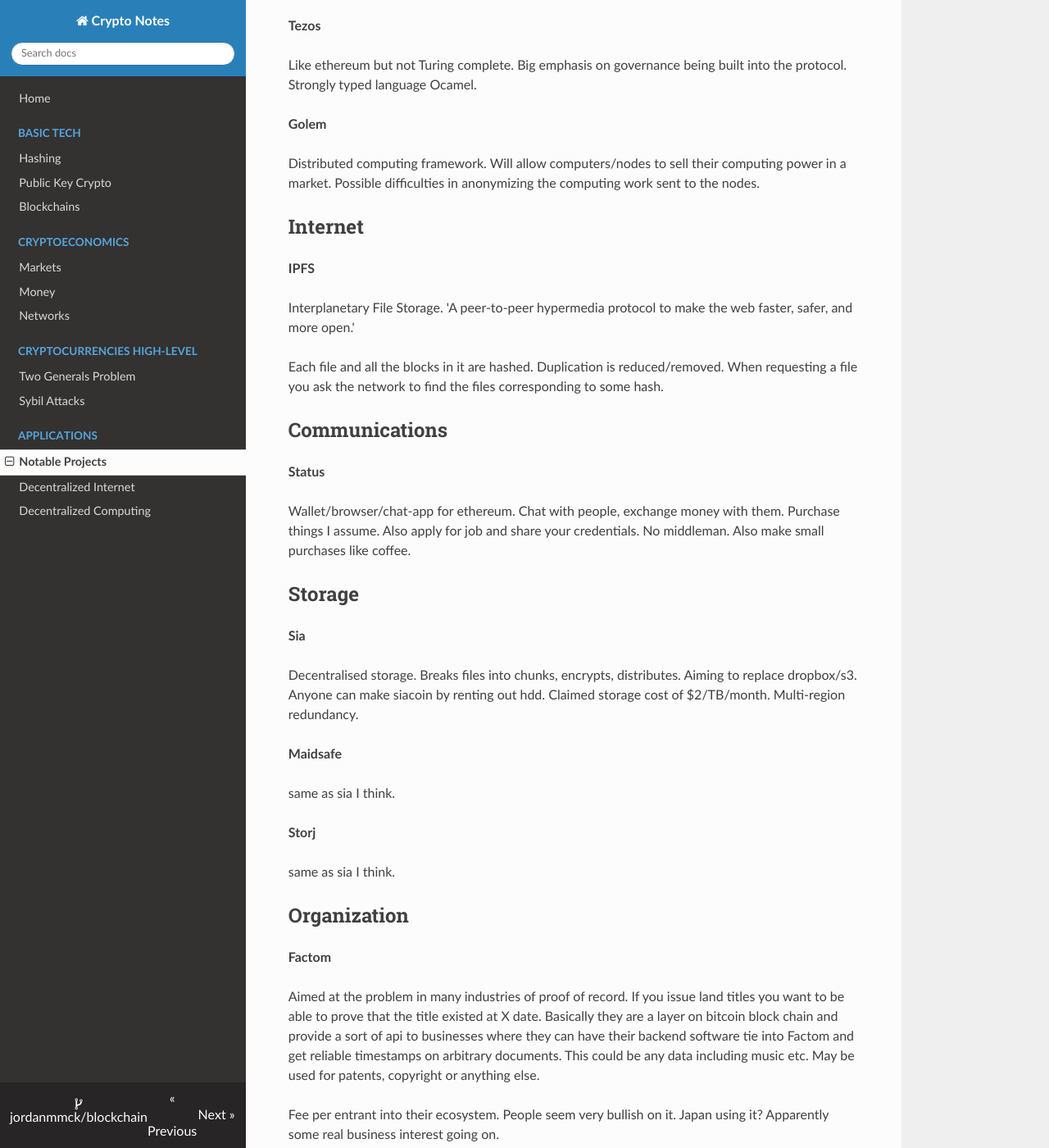
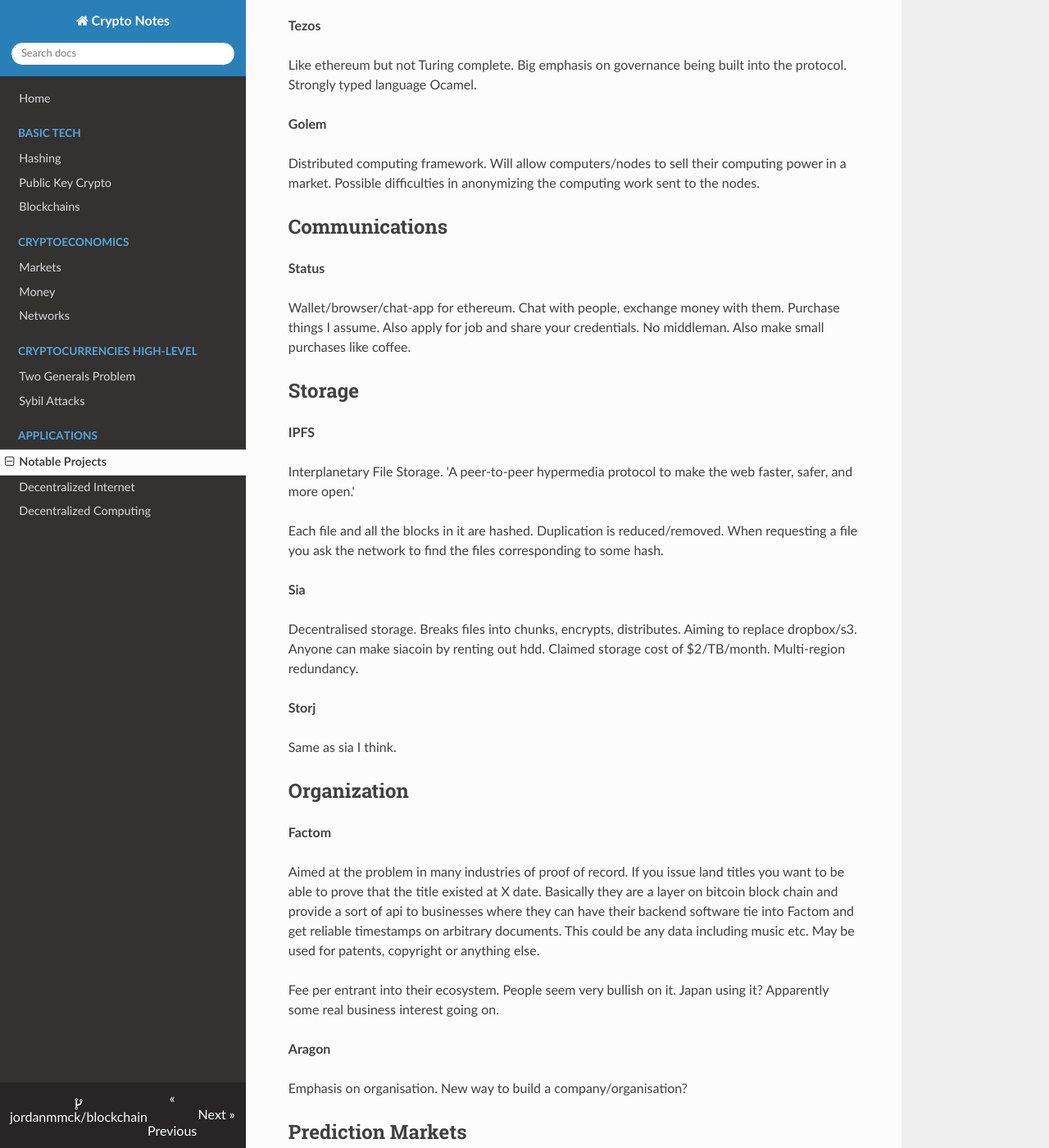
Before and after one commit to brianorwhatever/blockchain, an MkDocs documentation site: the page built from Notes/applications/projects.md, in a window 1280 px wide and 1400 px high, scrolled down 959 px. Shown: the whole window at 82% size. Built offline with MkDocs 1.6.1, drawn with Linux system fonts in a browser that asks for light colours; nearby versions of some CDN libraries; old or Windows-style settings are respelled for this version of MkDocs.

Commit message:
updated readme, projects

```diff
--- a/Notes/applications/projects.md
+++ b/Notes/applications/projects.md
@@ -32,30 +32,25 @@
 
 Distributed computing framework. Will allow computers/nodes to sell their computing power in a market. Possible difficulties in anonymizing the computing work sent to the nodes.
 
-## Internet
+## Communications
+**Status**
+
+Wallet/browser/chat-app for ethereum. Chat with people, exchange money with them. Purchase things I assume. Also apply for job and share your credentials. No middleman. Also make small purchases like coffee.
+
+## Storage
 **IPFS**
 
 Interplanetary File Storage. 'A peer-to-peer hypermedia protocol to make the web faster, safer, and more open.'
 
 Each file and all the blocks in it are hashed. Duplication is reduced/removed. When requesting a file you ask the network to find the files corresponding to some hash.
 
-## Communications
-**Status**
-
-Wallet/browser/chat-app for ethereum. Chat with people, exchange money with them. Purchase things I assume. Also apply for job and share your credentials. No middleman. Also make small purchases like coffee.
-
-## Storage
 **Sia**
 
 Decentralised storage. Breaks files into chunks, encrypts, distributes. Aiming to replace dropbox/s3. Anyone can make siacoin by renting out hdd. Claimed storage cost of $2/TB/month. Multi-region redundancy.
 
-**Maidsafe**
-
-same as sia I think.
-
 **Storj**
 
-same as sia I think.
+Same as sia I think.
 
 ## Organization
 **Factom**
```
Also changed, not shown: README.md (+3 -1 lines).
